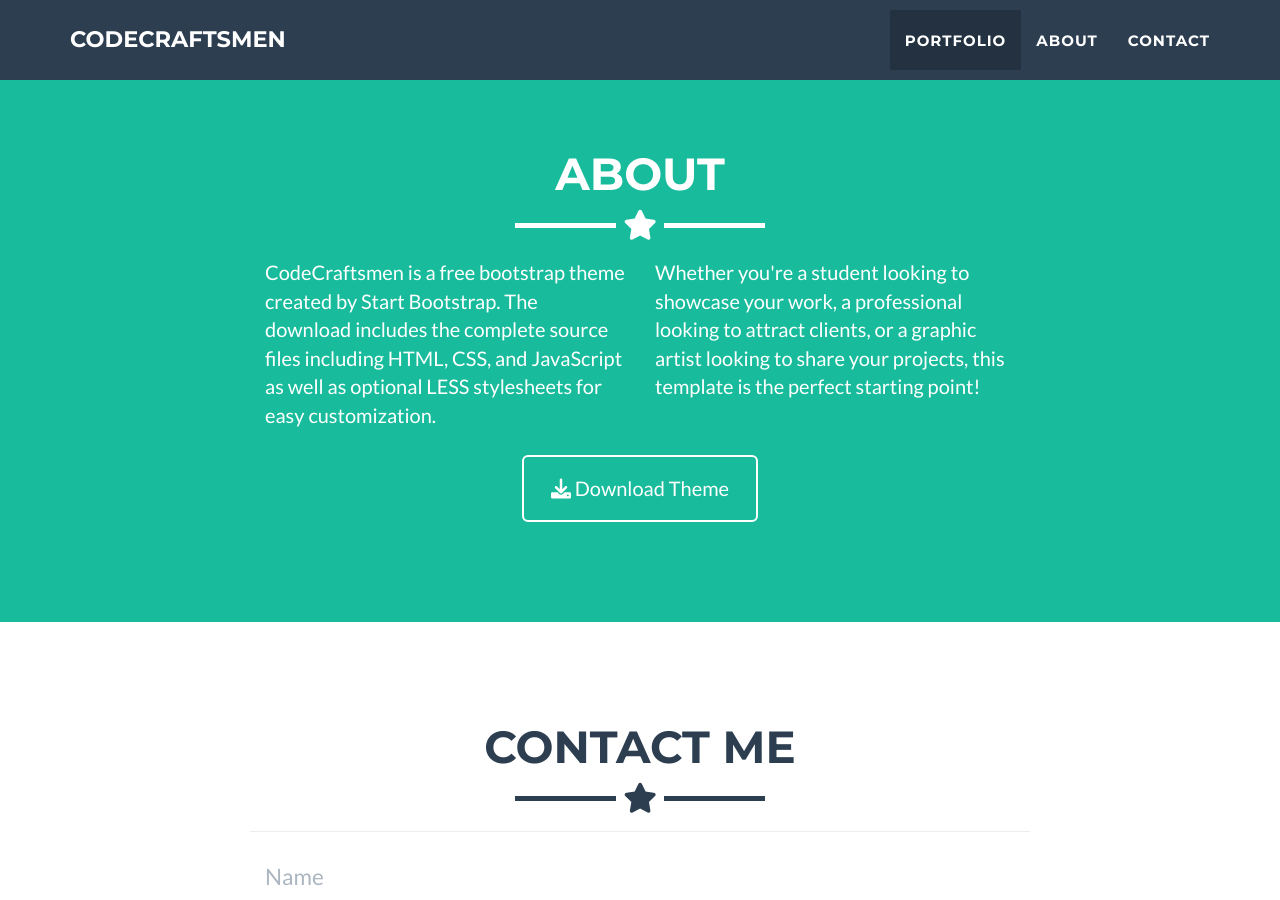
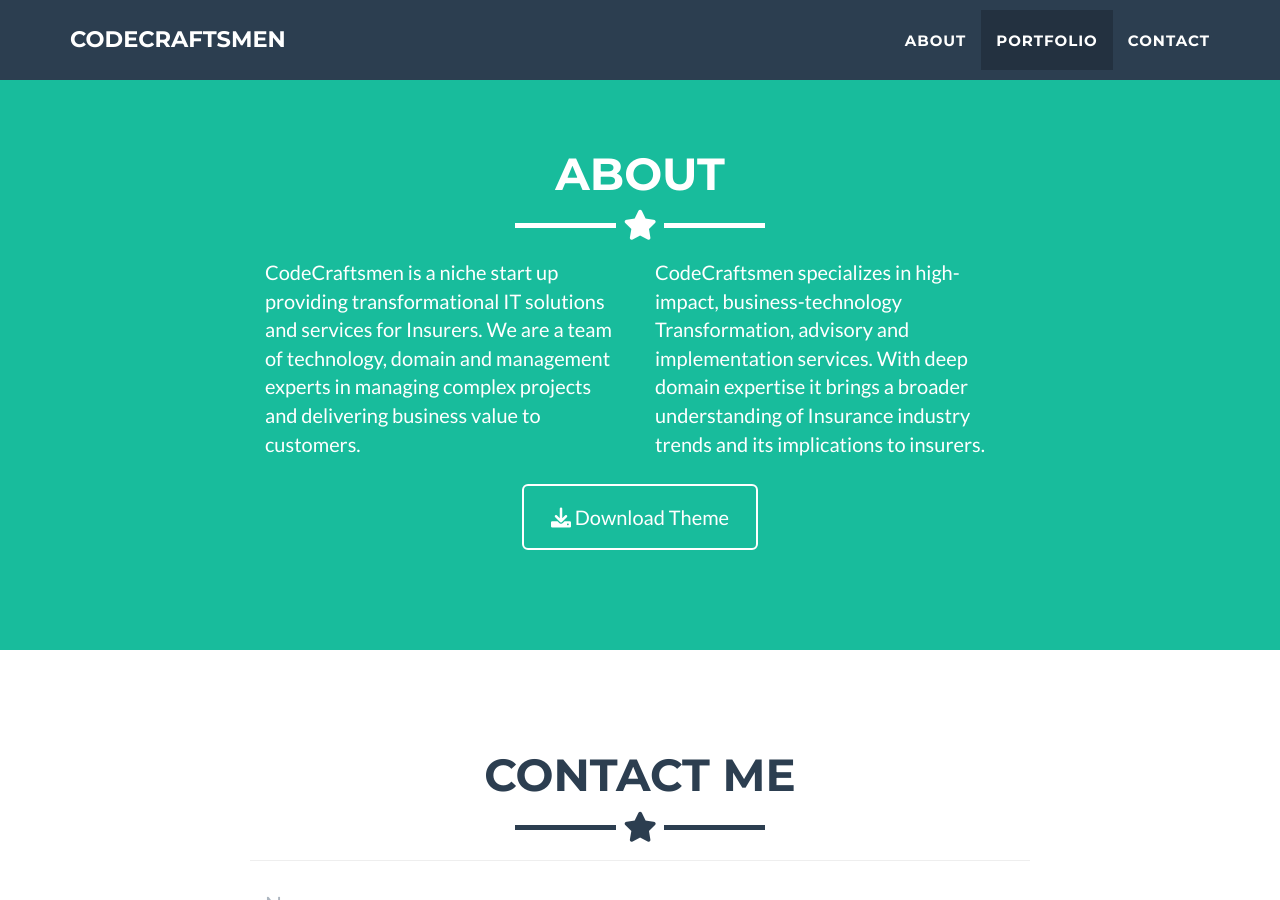
Before and after one commit to sngs0849/codecraftsmen, a Jekyll site: the page built from _posts/2014-07-18-project-1.markdown, in a window 1280 px wide and 900 px high, scrolled down 1623 px. Built offline with Jekyll 4.4.1, drawn with Linux system fonts in a browser that asks for light colours.

Commit message:
commit 6

```diff
--- a/_includes/about.html
+++ b/_includes/about.html
@@ -9,13 +9,12 @@
     </div>
     <div class="row">
       <div class="col-lg-4 col-lg-offset-2">
-        <p>CodeCraftsmen is a free bootstrap theme created by Start Bootstrap. The download includes the complete
-          source files including HTML, CSS, and JavaScript as well as optional LESS stylesheets for easy
-          customization.</p>
+        <p>CodeCraftsmen is a niche start up providing transformational IT solutions and services for Insurers.
+          We are a team of technology, domain and management experts in managing complex projects and delivering business value to customers.</p>
       </div>
       <div class="col-lg-4">
-        <p>Whether you're a student looking to showcase your work, a professional looking to attract clients, or
-          a graphic artist looking to share your projects, this template is the perfect starting point! </p>
+        <p>CodeCraftsmen specializes in high-impact, business-technology Transformation, advisory and implementation services.
+          With deep domain expertise it brings a broader understanding of Insurance industry trends and its implications to insurers.</p>
       </div>
       <div class="col-lg-8 col-lg-offset-2 text-center">
         <a href="https://github.com/jeromelachaud/freelancer-theme" class="btn btn-lg btn-outline">
--- a/_includes/nav.html
+++ b/_includes/nav.html
@@ -19,10 +19,10 @@
           <a href="#page-top"></a>
         </li>
         <li class="page-scroll">
-          <a href="#portfolio">Portfolio</a>
+          <a href="#about">About</a>
         </li>
         <li class="page-scroll">
-          <a href="#about">About</a>
+          <a href="#portfolio">Portfolio</a>
         </li>
         <li class="page-scroll">
           <a href="#contact">Contact</a>
```
